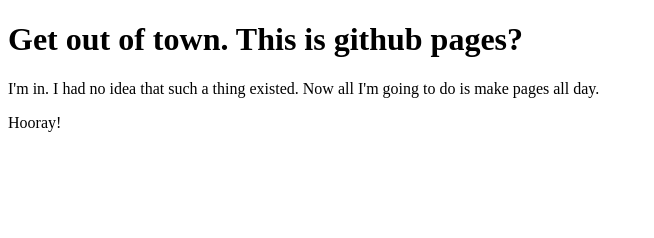
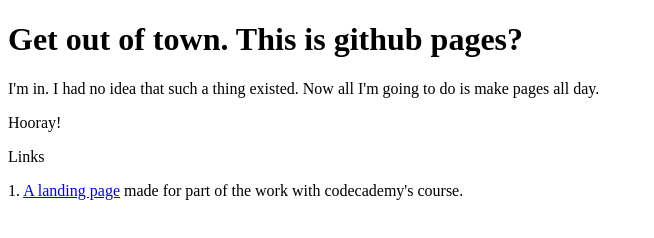
Before and after one commit to zenm/zenm.github.io, a plain HTML site: page index.html in a window 1280 px wide. Shown: the whole page, without its empty margins (0-654 px from the left). Drawn offline with Linux system fonts and the light colour scheme.

Commit message:
Linked to my codecademy landing page project

```diff
--- a/index.html
+++ b/index.html
@@ -8,5 +8,8 @@
     <h1>Get out of town. This is github pages?</h1>
     <p>I'm in. I had no idea that such a thing existed. Now all I'm going to do is make pages all day.</p>
     <p>Hooray!</p>
+
+    <p>Links</p>
+    <p>1. <a href="./excursion/landing_page.html">A landing page</a> made for part of the work with codecademy's course.</p>
   </body>
 </html>
```
